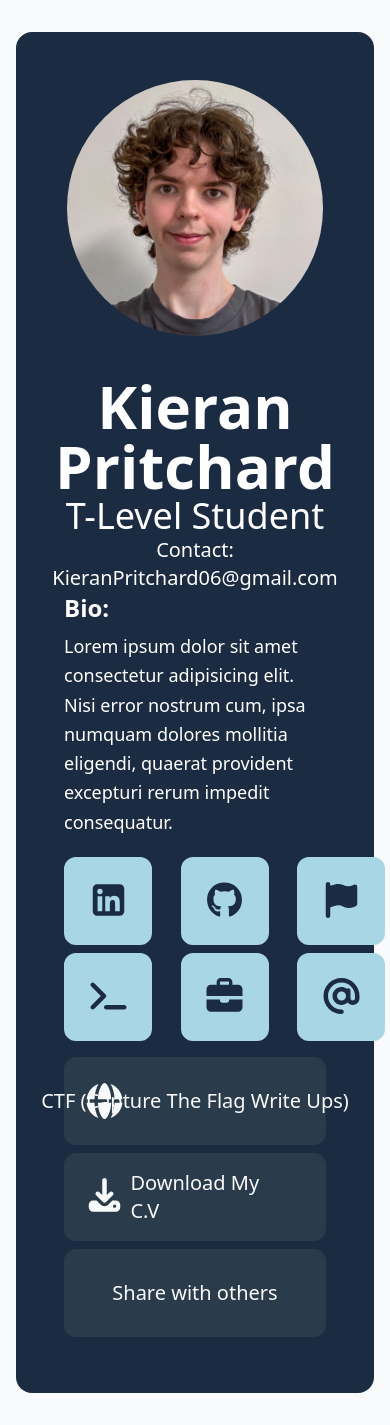
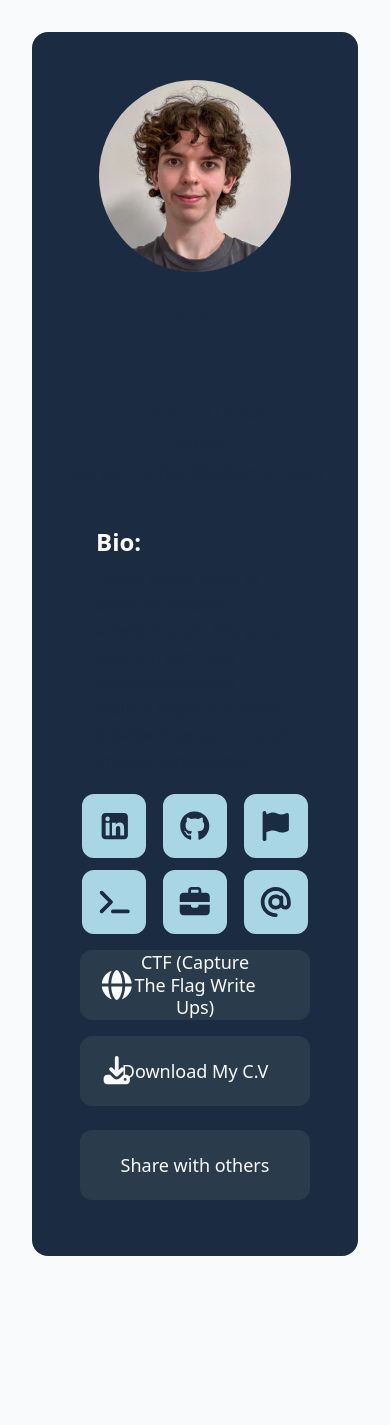
Before and after one commit to KieranPritchard/LinkNest, a React (Vite) app: page / in a window 390 px wide. After the commit the page ends 1288 px from the top, so only its background shows below. Built offline with nearby package versions, Linux system fonts and the light colour scheme.

Commit message:
fixed some responsive issues

```diff
--- a/src/App.jsx
+++ b/src/App.jsx
@@ -16,30 +16,37 @@ function App() {
   return (
     <>
       {/* Displays the background colour of the app */}
-      <div className='min-h-screen dark:bg-[#0d1b2a] bg-[#f9fafb] py-4'>
+      <div className='min-h-screen dark:bg-[#0d1b2a] bg-[#f9fafb] py-4 px-4'>
 
         {/* Wraps the other components in a background component */}
         <ContentBackground>
+
+          {/* Container to maintain alignment across the whole app */}
+          <div className='max-w-screen-xl mx-auto'>
 
             {/* Returns the personal bio and biography */}
             <PersonalBio />
             <Biography />
 
-          <div className='flex justify-center pt-5 gap-10'>
+            <div className='flex justify-center pt-5 gap-4 lg:gap-10'>
               {/* Left Spacer - Aligns with the image/spacer in components above */}
-            <div className="w-64 flex-shrink-0 hidden md:block"></div>
+              {/* Added 'hidden lg:block' to prevent the spacer from squashing content on tablets */}
+              <div className="w-64 flex-shrink-0 hidden lg:block"></div>
 
               {/* Content Section */}
-            <div className='flex-1 grid grid-cols-3 md:grid-cols-6 gap-x-22 md:gap-x-10 gap-y-2'>
+              <div className='flex-1 w-full'>
+                {/* Grid for Small Buttons - Adjusted gaps for mobile responsiveness */}
+                <div className='grid grid-cols-3 md:grid-cols-6 gap-3 md:gap-4 mb-2'>
                   <SmallButton icon={"Linkedin"} link={"https://www.linkedin.com/in/kieran-pritchard/"}/>
                   <SmallButton icon={"Github"} link={"https://github.com/KieranPritchard"}/>
                   <SmallButton icon={"Try Hack Me"} link={"https://tryhackme.com/p/OverFl0x"}/>
                   <SmallButton icon={"Hack The Box"} link={"https://app.hackthebox.com/users/2380996"}/>
                   <SmallButton icon={"Portfolio"} link={"https://kieranpritchard.github.io"}/>
                   <SmallButton icon={"Email"} link={"mailto:KieranPritchard06@gmail.com"}/>
+                </div>
 
                 {/* This will now align perfectly with the edges of the buttons above */}
-              <div className='col-span-3 md:col-span-6'>
+                <div className='flex flex-col gap-y-2'>
                     <LongButton text="CTF (Capture The Flag Write Ups)" link="https://kieranpritchard.github.io/CTF-Showcase/#/" icon="globe" />
                     <DownloadButton fileName={"KieranPritchard-C.V.pdf"} file={CV} text={"Download My C.V"}/>
                     <ImageDropDownButton text={"Share with others"} image={ShareQRCode} altText={"QR code to share with other people"}/>
@@ -47,7 +54,8 @@ function App() {
               </div>
 
               {/* Right Spacer - Matches the right-side alignment of the bio */}
-            <div className="w-64 flex-shrink-0 hidden md:block"></div>
+              <div className="w-64 flex-shrink-0 hidden lg:block"></div>
+            </div>
           </div>
 
         </ContentBackground>
--- a/src/components/Bio/Biography.jsx
+++ b/src/components/Bio/Biography.jsx
@@ -1,15 +1,18 @@
 function Biography(){
     return(
         /* Match the flex layout and gap of the PersonalBio */
-        <div className="flex flex-col justify-start gap-10 md:flex-row">
+        /* Fixed: Added px-4 for mobile spacing and adjusted gap for smaller screens */
+        <div className="flex flex-col justify-start gap-6 lg:gap-10 lg:flex-row px-4 md:px-0">
 
             {/* Spacer: This matches the width of the img (w-64) exactly */}
-            <div className="w-64 flex-shrink-0 hidden md:block"></div>
+            {/* Fixed: Changed hidden md:block to lg:block to prevent text squashing on tablets */}
+            <div className="w-64 flex-shrink-0 hidden lg:block"></div>
 
             {/* Content column */}
             <div className="flex flex-col text-white">
                 <h3 className="text-2xl font-bold mb-2">Bio:</h3>
-                <p className="text-lg leading-relaxed">
+                {/* Fixed: Adjusted text size for mobile and added better color contrast for light mode */}
+                <p className="text-base md:text-lg leading-relaxed text-[#1B2B41] dark:text-[#f9fafb]">
                     Lorem ipsum dolor sit amet consectetur adipisicing elit.
                     Nisi error nostrum cum, ipsa numquam dolores mollitia eligendi,
                     quaerat provident excepturi rerum impedit consequatur.
@@ -17,7 +20,7 @@ function Biography(){
             </div>
 
             {/* Spacer: This matches the width of the img (w-64) exactly */}
-            <div className="w-64 flex-shrink-0 hidden md:block"></div>
+            <div className="w-64 flex-shrink-0 hidden lg:block"></div>
 
         </div>
     )
--- a/src/components/Bio/PersonalBio.jsx
+++ b/src/components/Bio/PersonalBio.jsx
@@ -3,17 +3,21 @@ import Picture from '../../assets/kieran-pritchard-profile-photo.webp'
 function PersonalBio(){
     return(
         /* Changed grid to flex and added gap-8 to control the distance */
-        <div className="flex flex-col justify-start items-center gap-10 md:flex-row">
+        /* Updated: Added px-4 for mobile and changed lg:flex-row to ensure it stacks on smaller screens */
+        <div className="flex flex-col justify-center items-center gap-6 lg:gap-10 lg:flex-row px-4 md:px-0 mb-10">
             {/* Image section */}
-            <div className='flex justify-center'>
-                <img className='rounded-full w-64' src={Picture} alt="Image of me" />
+            <div className='flex justify-center flex-shrink-0'>
+                {/* Fixed: Responsive image width - slightly smaller on mobile, w-64 on desktop */}
+                <img className='rounded-full w-48 md:w-64' src={Picture} alt="Image of me" />
             </div>
 
-            <div className="flex flex-col justify-center text-white text-center md:text-left">
+            {/* Fixed: Removed justify-center so it aligns left on desktop but center on mobile */}
+            <div className="flex flex-col justify-center text-[#1B2B41] dark:text-[#f9fafb] text-center lg:text-left">
                 {/* Section with bio */}
-                <h1 className='text-6xl font-bold'>Kieran Pritchard</h1>
-                <h2 className='text-4xl'>T-Level Student</h2>
-                <p className='text-xl'>Contact: KieranPritchard06@gmail.com</p>
+                {/* Fixed: Scale font-size from 4xl (mobile) to 6xl (desktop) to prevent overflow */}
+                <h1 className='text-4xl md:text-5xl lg:text-6xl font-bold leading-tight'>Kieran Pritchard</h1>
+                <h2 className='text-2xl md:text-3xl lg:text-4xl mt-2'>T-Level Student</h2>
+                <p className='text-lg md:text-xl mt-1 opacity-90'>Contact: KieranPritchard06@gmail.com</p>
             </div>
         </div>
     )
--- a/src/components/buttons/DownloadButton.jsx
+++ b/src/components/buttons/DownloadButton.jsx
@@ -6,19 +6,24 @@ function DownloadButton({file, fileName, text}){
     // Returns a download link using the props
     return(
         <a
-            className="relative flex items-center justify-between bg-[#2a3c4b] dark:bg-[#a9d6e5] text-[#f9fafb] dark:text-[#0d1b2a] border-[#2a3c4b] dark:border-[#a9d6e5] hover:text-[#2a3c4b] dark:hover:text-[#a9d6e5] h-22 w-full rounded-xl text-xl border-2 my-2 hover:bg-transparent transition-colors duration-300 ease-in-out px-4"
+            className="relative flex items-center justify-between bg-[#2a3c4b] dark:bg-[#a9d6e5] text-[#f9fafb] dark:text-[#0d1b2a] border-[#2a3c4b] dark:border-[#a9d6e5] hover:text-[#2a3c4b] dark:hover:text-[#a9d6e5] min-h-[70px] md:h-22 w-full rounded-xl text-lg md:text-xl border-2 my-2 hover:bg-transparent transition-colors duration-300 ease-in-out px-4"
             href={file}
             download={fileName}
         >
             {/* Icon on the far left */}
-            <span className='text-4xl'>
+            {/* Fixed: Responsive icon size to prevent crowding */}
+            <span className='text-3xl md:text-4xl'>
                 <FontAwesomeIcon icon={faDownload} />
             </span>
 
             {/* Text centered */}
-            <span className="absolute left-1/2 transform -translate-x-1/2">
+            {/* Added max-width and text-center to handle long file names on mobile */}
+            <span className="absolute left-1/2 transform -translate-x-1/2 w-max max-w-[65%] text-center leading-tight">
                 {text}
             </span>
+
+            {/* Empty span to maintain 'justify-between' symmetry */}
+            <span className="w-8"></span>
         </a>
     )
 }
--- a/src/components/buttons/ImageDropDownButton.jsx
+++ b/src/components/buttons/ImageDropDownButton.jsx
@@ -11,10 +11,12 @@ function ImageDropDownButton({text, image, altText}) {
     return (
         <div
             onClick={handleClick}
-            className={`flex flex-col items-center justify-center bg-[#2a3c4b] dark:bg-[#a9d6e5] text-[#f9fafb] dark:text-[#0d1b2a] border-[#2a3c4b] dark:border-[#a9d6e5] hover:text-[#2a3c4b] dark:hover:text-[#a9d6e5] w-full rounded-xl border-2 text-lg my-2 hover:bg-transparent transition-all duration-300 ease-in-out px-4 ${isOpen ? "py-5" : "h-22"} `}
+            /* Fixed: Added cursor-pointer for better UX and adjusted h-22 to min-h-[70px] for mobile */
+            className={`flex flex-col items-center justify-center bg-[#2a3c4b] dark:bg-[#a9d6e5] text-[#f9fafb] dark:text-[#0d1b2a] border-[#2a3c4b] dark:border-[#a9d6e5] hover:text-[#2a3c4b] dark:hover:text-[#a9d6e5] w-full rounded-xl border-2 text-lg my-2 hover:bg-transparent transition-all duration-300 ease-in-out px-4 cursor-pointer ${isOpen ? "py-5" : "min-h-[70px] md:h-22"} `}
         >
         {/* uses text props */}
-        <p className="transition-all duration-300 ease-in-out text-xl">{text}</p>
+        {/* Fixed: Responsive text size to match LongButton */}
+        <p className="transition-all duration-300 ease-in-out text-lg md:text-xl text-center">{text}</p>
 
             {/* Image container */}
             <div
@@ -28,7 +30,8 @@ function ImageDropDownButton({text, image, altText}) {
                     <img
                         src={image}
                         alt={altText}
-                        className="aspect-square h-75 sm:h-95 pb-5 transition-all duration-300"
+                        /* Fixed: Swapped fixed height for max-width constraints so the image never overflows its parent */
+                        className="w-auto max-w-[80%] sm:max-w-[300px] md:max-w-[350px] aspect-square object-contain pb-5 transition-all duration-300"
                     />
                 </div>
             </div>
--- a/src/components/buttons/LongButton.jsx
+++ b/src/components/buttons/LongButton.jsx
@@ -17,20 +17,26 @@ function LongButton({text, link, icon}){
     }
 
     return(
+        /* Responsive Fixes:
+            - Height: Changed from h-22 to min-h-[70px] md:h-22 for better mobile fit.
+            - Text: Changed text-xl to text-lg md:text-xl.
+            - Padding: Added responsive horizontal padding.
+        */
         <button
-            className="relative flex items-center justify-between bg-[#2a3c4b] dark:bg-[#a9d6e5] text-[#f9fafb] dark:text-[#0d1b2a] border-[#2a3c4b] dark:border-[#a9d6e5] hover:text-[#2a3c4b] dark:hover:text-[#a9d6e5] w-full rounded-xl border-2 text-xl hover:bg-transparent transition-colors duration-300 ease-in-out px-4 mt-2 h-22"
+            className="relative flex items-center justify-between bg-[#2a3c4b] dark:bg-[#a9d6e5] text-[#f9fafb] dark:text-[#0d1b2a] border-[#2a3c4b] dark:border-[#a9d6e5] hover:text-[#2a3c4b] dark:hover:text-[#a9d6e5] w-full rounded-xl border-2 text-lg md:text-xl hover:bg-transparent transition-colors duration-300 ease-in-out px-4 md:px-6 mt-2 min-h-[70px] md:h-22"
             onClick={() => handleLink(link)}
         >
             {/* Icon */}
-            <FontAwesomeIcon className='text-4xl' icon={handleIcon()} />
+            <FontAwesomeIcon className='text-3xl md:text-4xl' icon={handleIcon()} />
 
             {/* Text centered using Flexbox logic instead of Absolute for better stability */}
-            <span className="absolute left-1/2 -translate-x-1/2 w-max">
+            {/* Updated: Added 'px-10' to prevent text from hitting icons on very narrow screens */}
+            <span className="absolute left-1/2 -translate-x-1/2 w-max max-w-[70%] text-center leading-tight px-2">
                 {text}
             </span>
 
             {/* Empty span to maintain 'justify-between' symmetry if needed */}
-            <span className="w-4"></span>
+            <span className="w-4 md:w-8"></span>
         </button>
     )
 }
--- a/src/components/buttons/SmallButton.jsx
+++ b/src/components/buttons/SmallButton.jsx
@@ -33,7 +33,14 @@ function SmallButton({icon, link}) {
 
     // Returns a button component
     return (
-        <button onClick={() => handleClick()} className="bg-[#A9D6E5] hover:bg-[#1B2B41] text-[#1B2B41] hover:text-[#A9D6E5] border-2 border-[#A9D6E5] text-4xl h-22 w-22 rounded-xl transition-all transition-300">
+        /* Fixed: Changed h-22 w-22 to responsive sizes.
+            Mobile: h-16 w-16 | Tablet/Desktop: md:h-22 md:w-22
+            Added 'flex items-center justify-center' to ensure icons stay centered.
+        */
+        <button
+            onClick={() => handleClick()}
+            className="bg-[#A9D6E5] hover:bg-[#1B2B41] text-[#1B2B41] hover:text-[#A9D6E5] border-2 border-[#A9D6E5] text-3xl md:text-4xl h-16 w-16 md:h-22 md:w-22 rounded-xl transition-all duration-300 flex items-center justify-center mx-auto"
+        >
             {/* Uses the get icon function to display the icon */}
             <FontAwesomeIcon icon={getIcon()} />
         </button>
```
Lines whose indentation alone changed are shown as unchanged.
